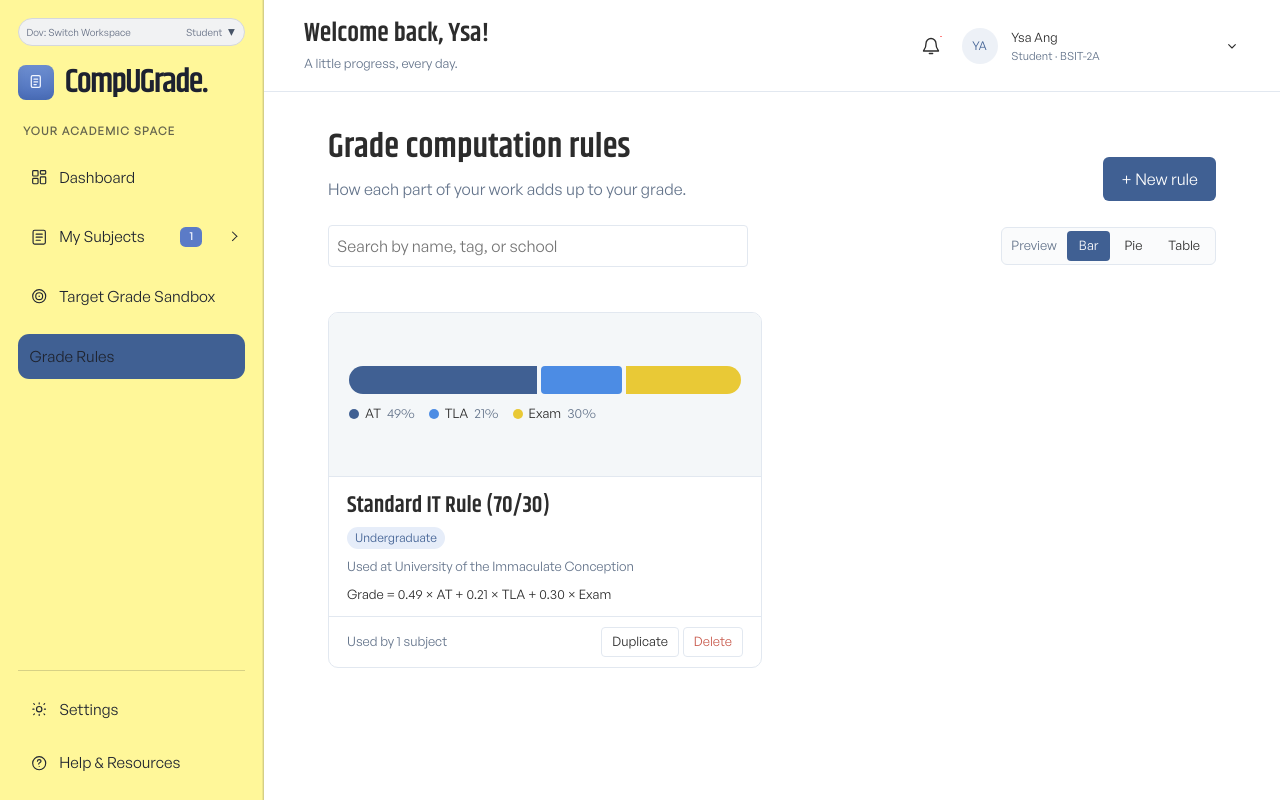
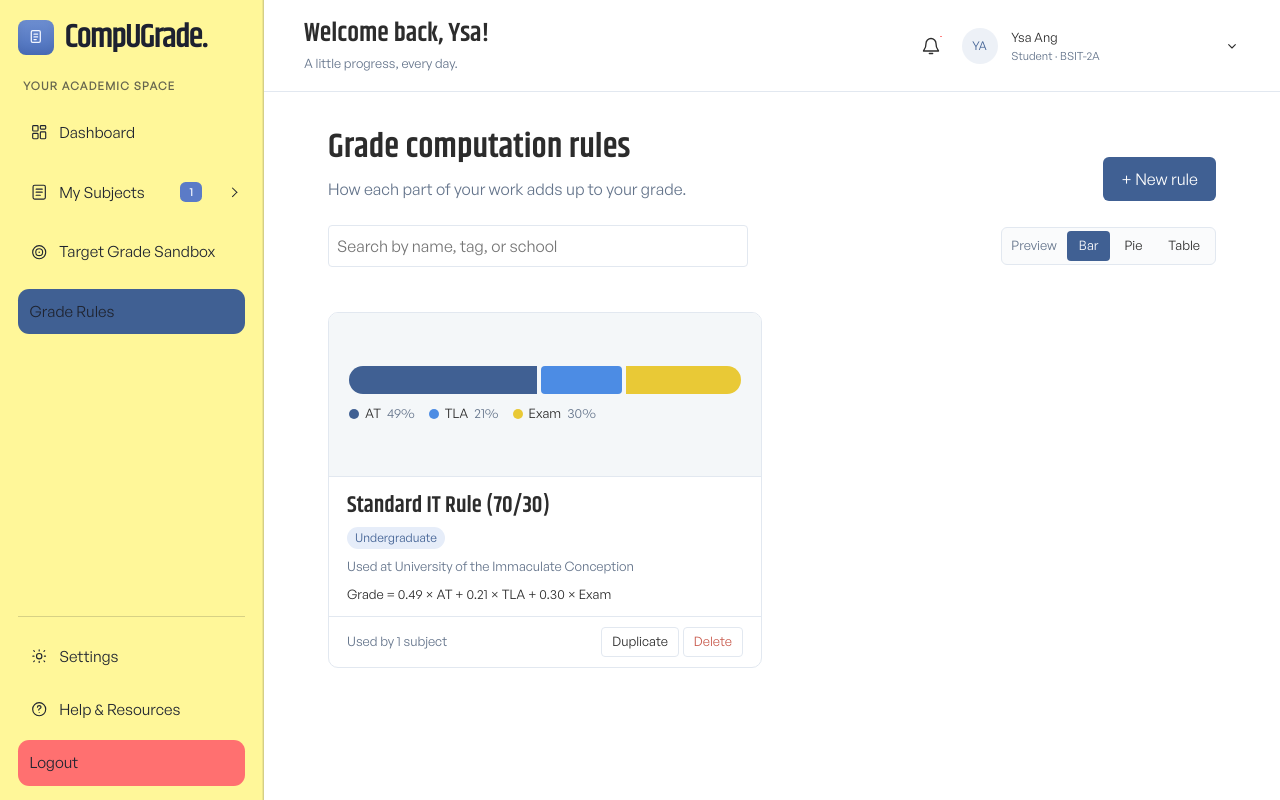
Before and after one commit to UIC-CCS-WEB-DEVELOPMENT-2026-2027/grade-compute, a React (Vite) app: page /student/rules in a window 1280 px wide. Built offline with nearby package versions, Linux system fonts and the light colour scheme.

Commit message:
removed switch workspace and added logout button

```diff
--- a/src/components/shared/Sidebar.jsx
+++ b/src/components/shared/Sidebar.jsx
@@ -99,44 +99,6 @@ export default function Sidebar() {
   return (
     <aside className="sidebar">
       <div className="sidebar-top">
-        <div className="student-switcher" aria-label="Switch workspace">
-          <span className="student-switcher-label">Dov: Switch Workspace</span>
-          <div className="student-switcher-role">
-            <button
-              className="student-switcher-user"
-              type="button"
-              aria-label={`Current role: ${selectedRole}`}
-              aria-expanded={isRoleMenuOpen}
-              aria-haspopup="menu"
-              onClick={() => setIsRoleMenuOpen((isOpen) => !isOpen)}
-            >
-              <span>{selectedRole}</span>
-              <span className="student-switcher-caret" aria-hidden="true">▾</span>
-            </button>
-            {isRoleMenuOpen && (
-              <div className="student-role-menu" role="menu" aria-label="Choose a role">
-                {['Student', 'Professor', 'Admin', 'Sign-in'].map((role) => (
-                  <button
-                    key={role}
-                    type="button"
-                    className={`student-role-option ${selectedRole === role ? 'is-selected' : ''}`}
-                    role="menuitem"
-                    onClick={() => {
-                      setIsRoleMenuOpen(false);
-                      if (role === 'Sign-in') {
-                        navigate('/');
-                        return;
-                      }
-                      setSelectedRole(role);
-                    }}
-                  >
-                    {role}
-                  </button>
-                ))}
-              </div>
-            )}
-          </div>
-        </div>
 
         <div className="brand" aria-label="CompUGrade">
           <span className="brand-mark" aria-hidden="true">
@@ -290,6 +252,12 @@ export default function Sidebar() {
           </span>
           <span>Help &amp; Resources</span>
         </Link>
+
+        {/* Pushes the logout button to the bottom */}
+        <Link to="/" className="btn-warning sidebar-link" style={{marginTop: 'auto', textAlign: 'center'}}>
+          Logout
+        </Link>
+
       </div>
 
       {subjectToRemove && (
```
